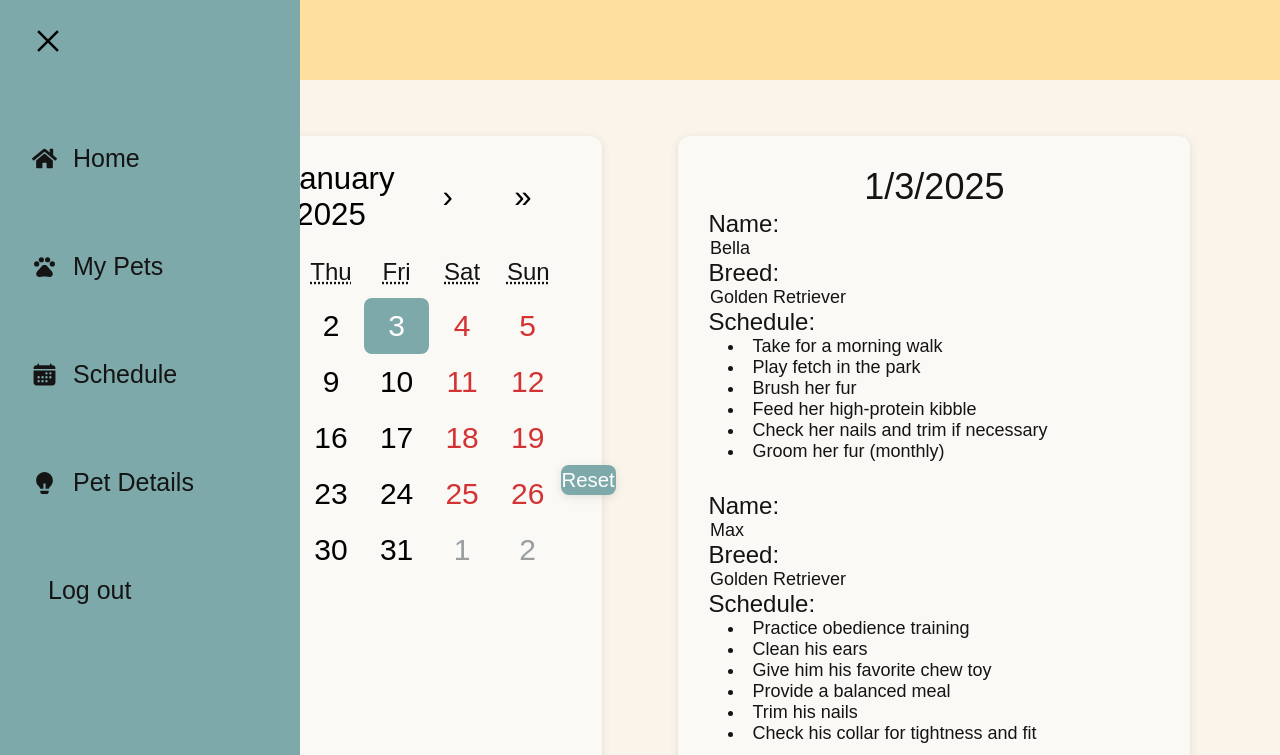
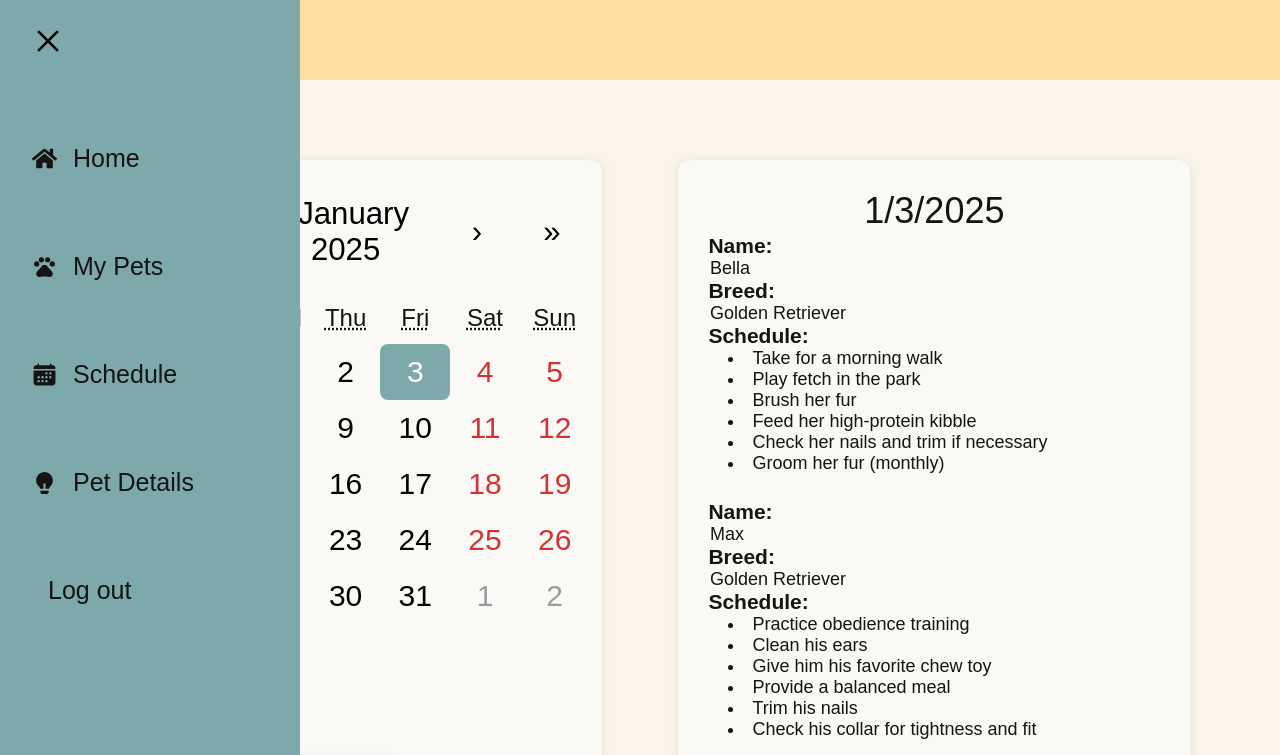
Before and after one commit to shanwhite/petal, a React (Create React App) app in the folder petal/: page /schedule in a window 1280 px wide. Shown: the top 755 px of the page. Built offline with nearby package versions, Linux system fonts and the light colour scheme; a web font is replaced by a local one.

Commit message:
css changes

```diff
--- a/petal/src/index.css
+++ b/petal/src/index.css
@@ -283,9 +283,10 @@ span {
 /* CALENDAR CSS */
 #calendar, #event-box {
   position: relative;
-  height: 86%;
+  height: 80%;
   width: 40%;
   padding: 0.5em;
+  flex-direction: column;
   background-color: #faf9f6; /*off white color*/
   border-radius: 12px;
   box-shadow: 0 2px 10px rgba(5, 5, 5, 0.1);
@@ -333,8 +334,8 @@ span {
 .react-calendar__navigation {
   display: flex;
   height: auto;
-  margin-top: 0.55em;
-  margin-bottom: 0.55em;
+  margin-top: 1em;
+  margin-bottom: 1em;
   justify-content: space-between;
 }
 
@@ -397,6 +398,7 @@ span {
 
 #schedule-details {
   text-align: justify;
+  font-size: 21px;
 }
 
 .details {
--- a/petal/src/pages/schedule.js
+++ b/petal/src/pages/schedule.js
@@ -23,9 +23,9 @@ function Schedule() {
                   {petData.map((pet, index) => (
                      <tr key={index}>
                         <td id="schedule-details">
-                           <div><span>Name: </span><div className="details">{pet.name}</div></div>
-                           <div><span>Breed: </span><div className="details">{pet.breed}</div></div>
-                           <div><span>Schedule: </span>
+                           <div><span style={{fontWeight:"bold"}}>Name: </span><div className="details">{pet.name}</div></div>
+                           <div><span style={{fontWeight:"bold"}}>Breed: </span><div className="details">{pet.breed}</div></div>
+                           <div><span style={{fontWeight:"bold"}}>Schedule: </span>
                               {pet.toDoList.map((toDo, i) => (
                                 <li key={i} id="schedule-list">{toDo}</li>
                               ))}
```
Also changed, not shown: 1 other file (tests, documents, lock files or other folders).
